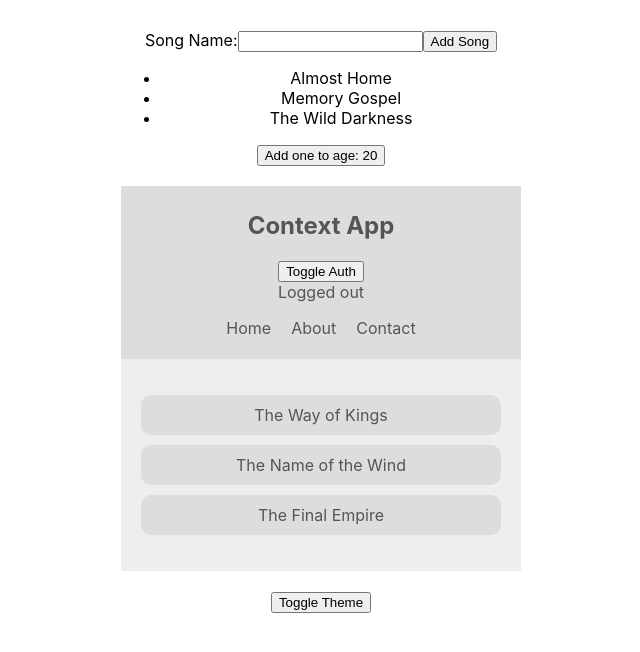
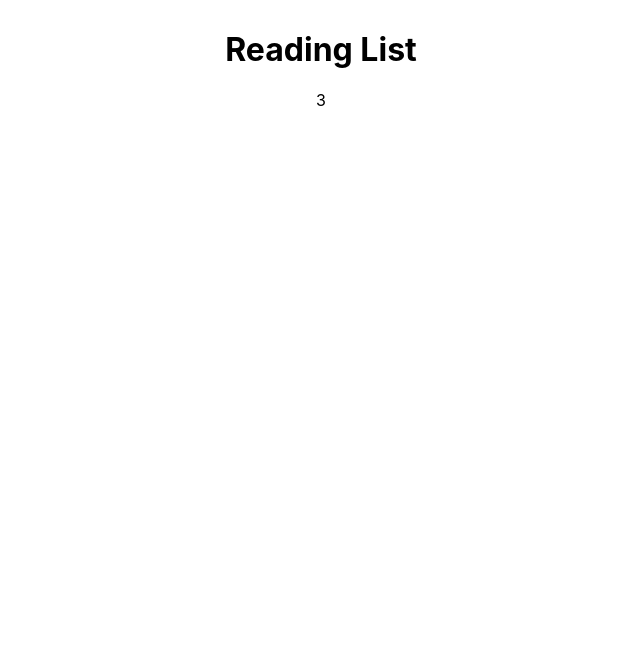
Before and after one commit to MoistCode/fun-with-hooks, a React (Create React App) app: page / in a window 1280 px wide. Shown: the top 652 px of the page, without its empty margins (319-959 px from the left). Built offline with nearby package versions, Linux system fonts and the light colour scheme.

Commit message:
part one of project

```diff
--- a/src/App.js
+++ b/src/App.js
@@ -1,25 +1,14 @@
 import React from 'react';
 import './App.css';
-import SongList from './components/SongList';
-import BookList from './components/BookList';
-import NavBar from './components/NavBar';
-import ThemeToggle from './components/ThemeToggle';
-import ThemeContextProvider from './context/ThemeContext';
-import AuthContextProvider from './context/AuthContext';
-
+import { PBookContextProvider } from './context/PBookContext';
+import PNavBar from './components/PNavBar';
 
 function App() {
   return (
     <div className="App">
-      <SongList/>
-      <br/>
-      <ThemeContextProvider>
-        <AuthContextProvider>
-          <NavBar />
-          <BookList />
-          <ThemeToggle />
-        </AuthContextProvider>
-      </ThemeContextProvider>
+      <PBookContextProvider>
+        <PNavBar/>
+      </PBookContextProvider>
     </div>
   );
 }
--- a/src/components/BookList.js
+++ b/src/components/BookList.js
@@ -1,17 +1,17 @@
 import React, { useContext } from 'react';
 import { ThemeContext } from '../context/ThemeContext';
+import { BookContext } from '../context/BookContext';
 
 const BookList = () => {
   const { isLightTheme, light, dark } = useContext(ThemeContext);
+  const { books, setBooks } = useContext(BookContext);
   const theme = isLightTheme ? light : dark;
   const { bg, syntax, ui } = theme;
 
   return (
     <div className='book-list' style={{ background: bg, color: syntax }}>
       <ul>
-        <li style={{ background: ui }} >The Way of Kings</li>
-        <li style={{ background: ui }} >The Name of the Wind</li>
-        <li style={{ background: ui }} >The Final Empire</li>
+        {books.map(book => <li style={{background: ui}}>{book.title}</li>)}
       </ul>
     </div>
   )
--- /dev/null
+++ b/src/components/PNavBar.js
@@ -0,0 +1,15 @@
+import React, { useContext } from 'react';
+import { PBookContext } from '../context/PBookContext'
+
+const PNavBar = () => {
+  const { books } = useContext(PBookContext);
+
+  return (
+    <div className="navbar">
+      <h1>Reading List</h1>
+      <p>{books.length}</p>
+    </div>
+  )
+}
+
+export default PNavBar;
--- /dev/null
+++ b/src/context/BookContext.js
@@ -0,0 +1,18 @@
+import React, { createContext, useState } from 'react';
+import uuid from 'uuid';
+
+export const BookContext = createContext();
+
+export const BookContextProvider = ({children}) => {
+  const [books, setBooks] = useState([
+    { title: 'The Way of Kings', id: uuid() },
+    { title: 'The Name of the Wind', id: uuid() },
+    { title: 'The Final Empire', id: uuid() },
+  ]);
+
+  return (
+    <BookContext.Provider value={{books, setBooks}}>
+      {children}
+    </BookContext.Provider>
+  )
+};
--- /dev/null
+++ b/src/context/PBookContext.js
@@ -0,0 +1,26 @@
+import React, { createContext, useState } from 'react';
+import uuid from 'uuid';
+
+export const PBookContext = createContext();
+
+export const PBookContextProvider = ({children}) => {
+  const [books, setBooks] = useState([
+    { title: 'The Way of Kings', author: 'cowman1', id: uuid() },
+    { title: 'The Name of the Wind', author: 'cowman2', id: uuid() },
+    { title: 'The Final Empire', author: 'cowman3', id: uuid() },
+  ]);
+
+  const addBook = (title, author) => {
+    setBooks([...books, {title, author, id: uuid()}])
+  };
+
+  const removeBook = (id) => {
+    setBooks(books.filter(book => book.id !== id))
+  }
+
+  return (
+    <PBookContext.Provider value={{books, addBook, removeBook}}>
+      {children}
+    </PBookContext.Provider>
+  )
+}
```
Also changed, not shown: src/AppEffectContext.js (added, +29 -0 lines), src/components/PBookDetails.js (added), src/components/PBookForm.js (added), src/components/PBookList.js (added).
